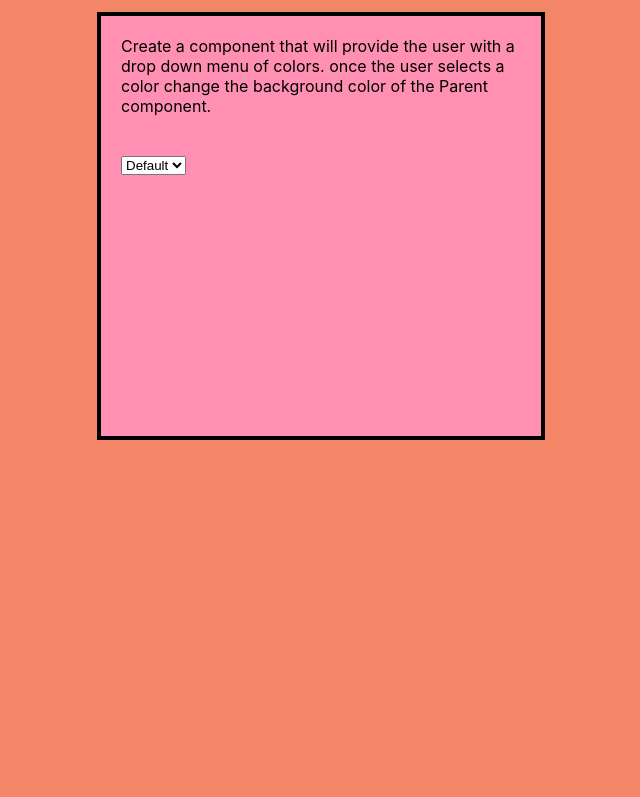
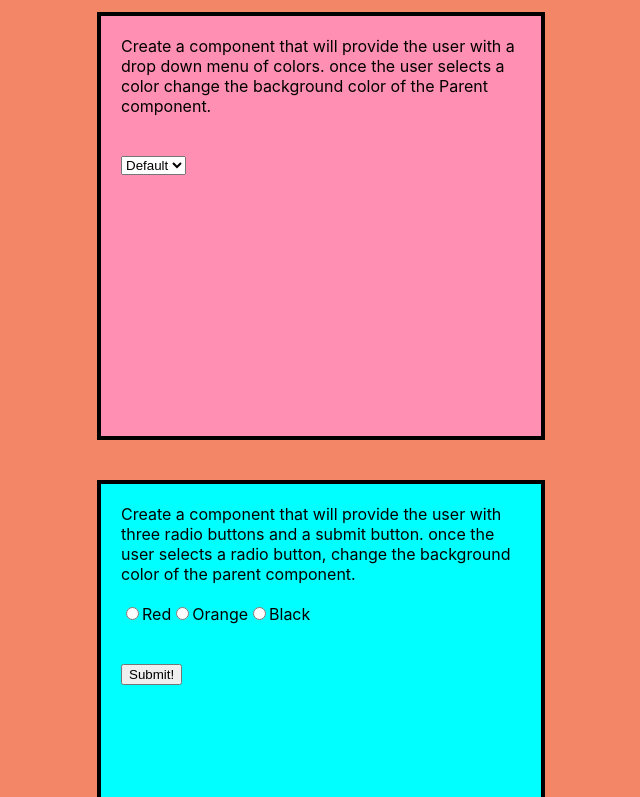
Before and after one commit to C-KWebsit/react_practice, a React (Create React App) app: page /playground in a window 1280 px wide. Shown: the part 2000-2797 px from the top of the page, without its empty margins (103-743 px from the left). Before the commit the page ends 2440 px from the top, so only its background shows below. Built offline with nearby package versions, Linux system fonts and the light colour scheme.

Commit message:
exercise 7 completed

```diff
--- a/src/App.css
+++ b/src/App.css
@@ -63,7 +63,7 @@
   border: 4px solid black;
 }
 
-.exercise-box1, .exercise-box2, .exercise-box3, .exercise-box4, .exercise-box5 {
+.exercise-box1, .exercise-box2, .exercise-box3, .exercise-box4, .exercise-box5, .exercise-box6 {
   width: 400px;
   height: 400px;
   align-items: center;
@@ -76,7 +76,7 @@
 
 }
 
-.exercise-1-button, .exercise-2-button, .exercise-3-button, .exercise-4-button, .exercise-5-button {
+.exercise-1-button, .exercise-2-button, .exercise-3-button, .exercise-4-button, .exercise-5-button, .exercise-6-button{
 
   margin-top: 40px;
 }
--- a/src/Components/Exercise2.js
+++ b/src/Components/Exercise2.js
@@ -27,7 +27,7 @@ export default class Exercise2 extends Component {
         return (
             <div>
                 <div className="exercise-box2" style={{backgroundColor: this.state.color}}>
-                Exercise 2: Create a component that will accept user input as a field when the user clicks a submit button populate that text in the component with Blue text.<br/>
+                Exercise 2: Create a component that will accept user input as a field when the user clicks a submit button populate that text in the component with blue text.<br/>
                 <form>
                     <input
                     type="text"
--- /dev/null
+++ b/src/Components/Exercise6.js
@@ -0,0 +1,42 @@
+import React, { Component } from 'react'
+
+export default class Exercise6 extends Component {
+
+    state = {
+        color: "cyan"
+    }
+
+    render() {
+        return (
+            <div>
+                <div className="exercise-box6" style={{backgroundColor: this.state.color}}>
+                Create a component that will provide the user with three radio buttons and a submit button.
+                once the user selects a radio button, change the background color of the parent component.
+                <br/>
+                <br/>
+                <input
+                type="radio"
+                value="Red"
+                name="colors"
+                onChange={this.props.handleRadioButton}/>Red
+
+                <input
+                type="radio"
+                value="Orange"
+                name="colors"
+                onChange={this.props.handleRadioButton}/>Orange
+
+                <input type="radio"
+                value="Black"
+                name="colors"
+                onChange={this.props.handleRadioButton}/>Black
+
+                <br/>
+                <button className="exercise-6-button"
+                onClick={this.props.handleFinalButtonChange}>Submit!</button>
+                </div>
+
+            </div>
+        )
+    }
+}
--- /dev/null
+++ b/src/Components/Exercise7.js
@@ -0,0 +1,35 @@
+import React, { Component } from 'react'
+
+export default class Exercise7 extends Component {
+    state = {
+        userInput: '',
+
+    }
+
+    handleInput = (e) => {
+        console.log(e.target.value)
+        this.setState({
+            userInput: e.target.value
+        })
+    }
+
+
+    render() {
+        return (
+            <div>
+                <div className="exercise-box6">
+                Create a component that will accept user input as a field when
+                the user clicks a submit button populate that text in the parent component.
+                <br/>
+                <br/>
+                <input type="text"
+                onChange={this.handleInput}/>
+                <br/>
+                <button className="exercise-6-button"
+                onClick={() => this.props.handleUserSubmission(this.state.userInput)}>Submit!</button>
+                </div>
+
+            </div>
+        )
+    }
+}
--- a/src/Components/Playground.js
+++ b/src/Components/Playground.js
@@ -4,10 +4,16 @@ import Exercise2 from './Exercise2.js'
 import Exercise3 from './Exercise3.js';
 import Exercise4 from './Exercise4.js';
 import Exercise5 from './Exercise5.js';
+import Exercise6 from './Exercise6.js';
+import Exercise7 from './Exercise7.js';
 
 export default class Playground extends Component {
     state = { //here we set the initial state of our Playground background color to a pink color...we want this to change
-        color: "#F48668"
+        color: "#F48668",
+        finalColor: '',
+        radios: '',
+        userInput: ''
+
     }
 
     handleColorChange = () => {
@@ -15,19 +21,43 @@ export default class Playground extends Component {
         //we are setting the State to change on click to the color defined in the onClick event listener.
         //We are going to pass this function DOWN TO EXERCISE1.js
         this.setState({
-            color: "#E3B505"
+            finalColor: "#E3B505"
         });
     }
     handleDropDownChange = (col) => {
         this.setState({
-            color: col.target.value
+            finalColor: col.target.value
         })
     }
+
+    handleRadioButton = (color) => {
+        this.setState({
+
+            color: color.target.value
+
+        })
+    }
+
+    handleFinalButtonChange = () => {
+        this.setState({
+
+            finalColor: this.state.color
+        })
+    }
+
+    handleUserSubmission = (e) => {
+        console.log(e)
+        this.setState({
+            userInput: e
+
+        })
+    }
+
 
     render() {
         return (
             <div //inline styling is dynamically changed by using this.state.color...you can also just hard-code a color
-            style={{backgroundColor: this.state.color}}>
+            style={{backgroundColor: this.state.finalColor}}>
 
                     <Exercise1 //here we are sending the handleColorChange call back function as a prop...we defined setState to yellow
                         handleColorChange={this.handleColorChange}/>
@@ -36,6 +66,12 @@ export default class Playground extends Component {
                     <Exercise4/>
                     <Exercise5
                         handleDropDownChange={this.handleDropDownChange}/>
+                    <Exercise6
+                        handleRadioButton={this.handleRadioButton}
+                        handleFinalButtonChange={this.handleFinalButtonChange}/>
+                    <Exercise7
+                    handleUserSubmission={this.handleUserSubmission}/>
+                    <p>{this.state.userInput}</p>
             </div>
         )
     }
```
